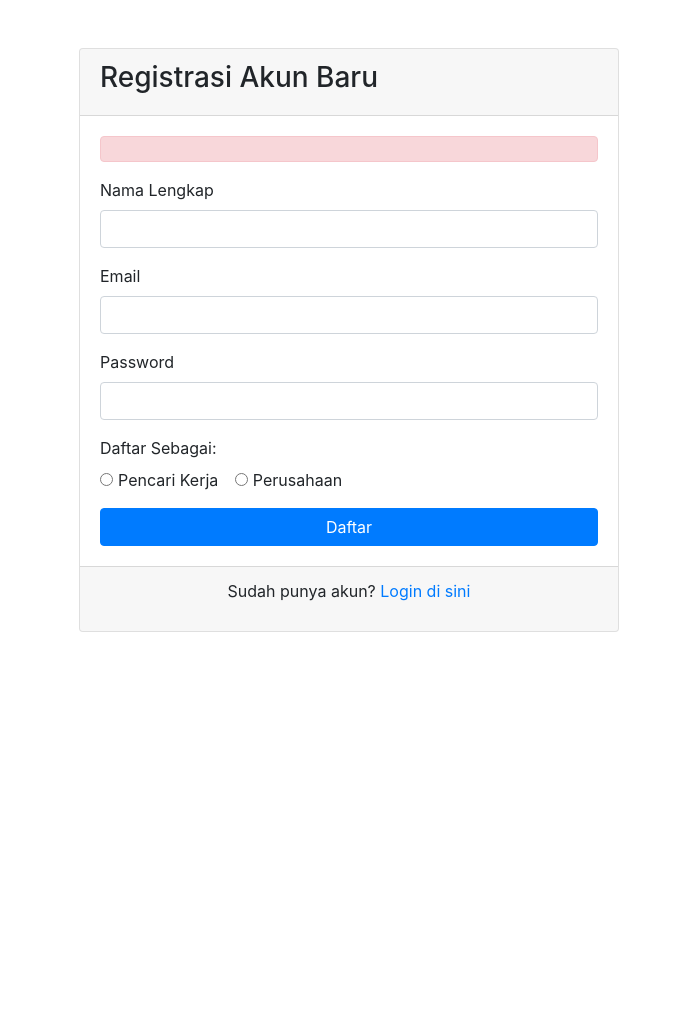
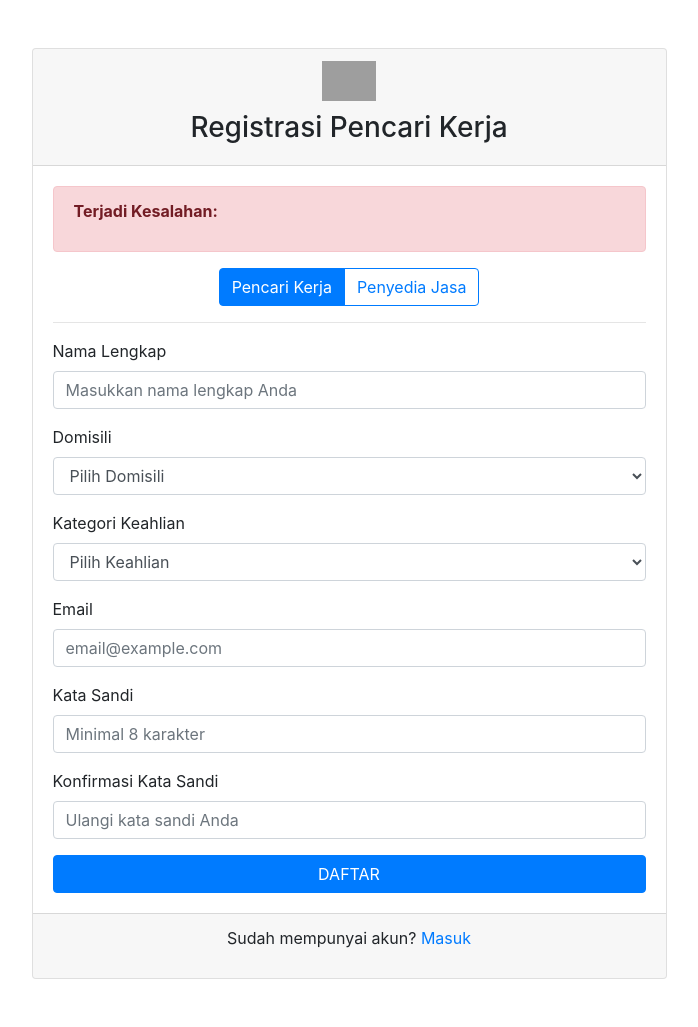
Before and after one commit to rrdtlsh/Begawi.id, a CodeIgniter 4 app: the page made by Begawi/app/Views/register_page.php in a window 1280 px wide. Shown: the whole page, without its empty margins (291-989 px from the left). Before the commit the page ends 632 px from the top, so only its background shows below. Run offline with PHP 8.4 and a stand-in for CodeIgniter, Linux system fonts and the light colour scheme; the template is opened without the code that fills it, so the values that code supplies are empty; some libraries are stand-ins or nearby versions; grey boxes are pictures that could not be loaded.

Commit message:
menambah seeded skill dan location untuk dropdown,  mengubah route, dan  login dan register mirip versi awal eza

```diff
--- a/Begawi/app/Database/Migrations/2025-06-05-132823_CreateVendors.php
+++ b/Begawi/app/Database/Migrations/2025-06-05-132823_CreateVendors.php
@@ -26,7 +26,7 @@
         ]);
         $this->forge->addKey('id', true);
         $this->forge->addForeignKey('user_id', 'users', 'id', 'CASCADE', 'CASCADE');
-        $this->forge->createTable('vendors');
+        $this->forge->createTable('vendors'); // Create the vendors table
     }
 
     public function down()
--- a/Begawi/app/Database/Migrations/2025-06-05-133225_CreateJobSeekersSkills.php
+++ b/Begawi/app/Database/Migrations/2025-06-05-133225_CreateJobSeekersSkills.php
@@ -19,7 +19,7 @@
     }
 
     public function down()
-    {
+    {//
         $this->forge->dropTable('jobseeker_skills');
     }
 }
--- a/Begawi/app/Models/SkillModel.php
+++ b/Begawi/app/Models/SkillModel.php
@@ -12,4 +12,6 @@
     protected $useTimestamps = true;
 
     protected $allowedFields = ['name'];
+
+
 }
--- a/Begawi/app/Views/login_page.php
+++ b/Begawi/app/Views/login_page.php
@@ -17,10 +17,10 @@
                     </div>
                     <div class="card-body">
                         <?php if (session()->getFlashdata('success')): ?>
-                            <div class="alert alert-success"><?= session()->getFlashdata('success') ?></div>
+                        <div class="alert alert-success"><?= session()->getFlashdata('success') ?></div>
                         <?php endif; ?>
                         <?php if (session()->getFlashdata('error')): ?>
-                            <div class="alert alert-danger"><?= session()->getFlashdata('error') ?></div>
+                        <div class="alert alert-danger"><?= session()->getFlashdata('error') ?></div>
                         <?php endif; ?>
 
                         <?= form_open('login/process') ?>
@@ -36,7 +36,7 @@
                         <?= form_close() ?>
                     </div>
                     <div class="card-footer text-center">
-                        <p>Belum punya akun? <a href="<?= site_url('register') ?>">Daftar sekarang</a></p>
+                        <p>Belum punya akun? <a href="/register">Daftar sekarang</a></p>
                     </div>
                 </div>
             </div>
--- a/Begawi/app/Views/register_page.php
+++ b/Begawi/app/Views/register_page.php
@@ -5,62 +5,161 @@
     <meta charset="UTF-8">
     <title>Registrasi - Begawi</title>
     <link rel="stylesheet" href="https://stackpath.bootstrapcdn.com/bootstrap/4.5.2/css/bootstrap.min.css">
+    <style>
+        /* Style untuk menyembunyikan field secara default */
+        .hidden-fields {
+            display: none;
+        }
+    </style>
 </head>
 
 <body>
-    <div class="container mt-5">
+    <div class="container mt-5 mb-5">
         <div class="row justify-content-center">
-            <div class="col-md-6">
+            <div class="col-md-7">
                 <div class="card">
-                    <div class="card-header">
-                        <h3>Registrasi Akun Baru</h3>
+                    <div class="card-header text-center">
+                        <img src="/logo-begawi.png" alt="Begawi Logo" style="height: 40px; margin-bottom: 10px;"><br>
+                        <h3 id="form-title">Registrasi Pencari Kerja</h3>
                     </div>
                     <div class="card-body">
                         <?php if (session()->get('errors')): ?>
                             <div class="alert alert-danger">
+                                <strong>Terjadi Kesalahan:</strong>
+                                <ul>
                                     <?php foreach (session()->get('errors') as $error): ?>
-                                    <p><?= esc($error) ?></p>
+                                        <li><?= esc($error) ?></li>
                                     <?php endforeach; ?>
+                                </ul>
                             </div>
                         <?php endif; ?>
 
                         <?= form_open('register/process') ?>
+                        <div class="form-group text-center">
+                            <div class="btn-group btn-group-toggle" data-toggle="buttons">
+                                <label class="btn btn-outline-primary active">
+                                    <input type="radio" name="role" value="jobseeker" checked onchange="toggleFields()">
+                                    Pencari Kerja
+                                </label>
+                                <label class="btn btn-outline-primary">
+                                    <input type="radio" name="role" value="vendor" onchange="toggleFields()"> Penyedia
+                                    Jasa
+                                </label>
+                            </div>
+                        </div>
+                        <hr>
+
+                        <div id="jobseeker-fields">
                             <div class="form-group">
                                 <label for="fullname">Nama Lengkap</label>
-                            <input type="text" name="fullname" class="form-control" value="<?= old('fullname') ?>"
-                                required>
+                                <input type="text" name="fullname" class="form-control"
+                                    placeholder="Masukkan nama lengkap Anda" value="<?= old('fullname') ?>">
                             </div>
                             <div class="form-group">
-                            <label for="email">Email</label>
-                            <input type="email" name="email" class="form-control" value="<?= old('email') ?>" required>
+                                <label for="js_location_id">Domisili</label>
+                                <select name="js_location_id" class="form-control">
+                                    <option value="">Pilih Domisili</option>
+                                    <?php foreach ($locations as $loc): ?>
+                                        <option value="<?= $loc->id ?>" <?= old('js_location_id') == $loc->id ? 'selected' : '' ?>>
+                                            <?= esc($loc->name) ?>
+                                        </option>
+                                    <?php endforeach; ?>
+                                </select>
                             </div>
                             <div class="form-group">
-                            <label for="password">Password</label>
-                            <input type="password" name="password" class="form-control" required>
+                                <label for="skills">Kategori Keahlian</label>
+                                <select name="skills[]" class="form-control">
+                                    <option value="">Pilih Keahlian</option>
+                                    <?php foreach ($skills as $skill): ?>
+                                        <option valu="<?= $skill->id ?>" <?= old('skills') == $skill->id ? 'selected' : '' ?>>
+                                            < ?=esc($skill->name) ?>
+                                            <?php endforeach; ?>
+                                </select>
+                            </div>
+                        </div>
+
+                        <div id="vendor-fields" class="hidden-fields">
+                            <div class="form-group">
+                                <label for="company_name">Nama Penyedia Jasa / Usaha</label>
+                                <input type="text" name="company_name" class="form-control"
+                                    placeholder="Contoh: PT. Jaya Abadi" value="<?= old('company_name') ?>">
                             </div>
                             <div class="form-group">
-                            <label>Daftar Sebagai:</label><br>
-                            <div class="form-check form-check-inline">
-                                <input class="form-check-input" type="radio" name="role" id="jobseeker"
-                                    value="jobseeker" <?= old('role', 'jobseeker') == 'jobseeker' ? 'checked' : '' ?>>
-                                <label class="form-check-label" for="jobseeker">Pencari Kerja</label>
+                                <label for="industry">Bidang Kategori Jasa</label>
+                                <input type="text" name="industry" class="form-control"
+                                    placeholder="Contoh: Teknologi Informasi" value="<?= old('industry') ?>">
                             </div>
-                            <div class="form-check form-check-inline">
-                                <input class="form-check-input" type="radio" name="role" id="vendor" value="vendor"
-                                    <?= old('role') == 'vendor' ? 'checked' : '' ?>>
-                                <label class="form-check-label" for="vendor">Perusahaan</label>
+                            <div class="form-group">
+                                <label for="vendor_location_id">Domisili Usaha</label>
+                                <select name="vendor_location_id" class="form-control">
+                                    <option value="">Pilih Domisili Usaha</option>
+                                    <?php foreach ($locations as $loc): ?>
+                                        <option value="<?= $loc->id ?>" <?= old('vendor_location_id') == $loc->id ? 'selected' : '' ?>>
+                                            <?= esc($loc->name) ?>
+                                        </option>
+                                    <?php endforeach; ?>
+                                </select>
+                            </div>
+                            <div class="form-group">
+                                <label for="contact">Nomor Telepon / WhatsApp</label>
+                                <input type="text" name="contact" class="form-control"
+                                    placeholder="Contoh: 081234567890" value="<?= old('contact') ?>">
                             </div>
                         </div>
-                        <button type="submit" class="btn btn-primary btn-block">Daftar</button>
+
+                        <div class="form-group">
+                            <label for="email">Email Usaha</label>
+                            <input type="email" name="email" class="form-control" placeholder="email@example.com"
+                                value="<?= old('email') ?>">
+                        </div>
+                        <div class="form-group">
+                            <label for="password">Kata Sandi</label>
+                            <input type="password" name="password" class="form-control"
+                                placeholder="Minimal 8 karakter">
+                        </div>
+                        <div class="form-group">
+                            <label for="password_confirm">Konfirmasi Kata Sandi</label>
+                            <input type="password" name="password_confirm" class="form-control"
+                                placeholder="Ulangi kata sandi Anda">
+                        </div>
+
+                        <button type="submit" id="submit-button" class="btn btn-primary btn-block">DAFTAR</button>
                         <?= form_close() ?>
                     </div>
                     <div class="card-footer text-center">
-                        <p>Sudah punya akun? <a href="<?= site_url('login') ?>">Login di sini</a></p>
+                        <p>Sudah mempunyai akun? <a href="/login">Masuk</a></p>
                     </div>
                 </div>
             </div>
         </div>
     </div>
+
+    <script>
+        function toggleFields() {
+            const role = document.querySelector('input[name="role"]:checked').value;
+            const jobseekerFields = document.getElementById('jobseeker-fields');
+            const vendorFields = document.getElementById('vendor-fields');
+            const formTitle = document.getElementById('form-title');
+            const submitButton = document.getElementById('submit-button');
+            const emailLabel = document.querySelector('label[for="email"]');
+
+            if (role === 'jobseeker') {
+                jobseekerFields.style.display = 'block';
+                vendorFields.style.display = 'none';
+                formTitle.innerText = 'Registrasi Pencari Kerja';
+                submitButton.innerText = 'DAFTAR';
+                emailLabel.innerText = 'Email';
+            } else {
+                jobseekerFields.style.display = 'none';
+                vendorFields.style.display = 'block';
+                formTitle.innerText = 'Registrasi Penyedia Jasa';
+                submitButton.innerText = 'DAFTAR SEBAGAI PENYEDIA JASA';
+                emailLabel.innerText = 'Email Usaha';
+            }
+        }
+        document.addEventListener('DOMContentLoaded', toggleFields);
+    </script>
+
 </body>
 
 </html>
```
Also changed, not shown: Begawi/app/Config/Routes.php (+12 -4 lines), Begawi/app/Controllers/AuthController.php (+88 -20 lines), Begawi/app/Database/Seeds/LocationSeeder.php (added, +28 -0 lines), Begawi/app/Database/Seeds/SkillSeeder.php (added, +32 -0 lines), Begawi/app/Models/LocationModel.php (added, +17 -0 lines), Begawi/app/Database/Migrations/2025-06-05-132730_CreateLocations.php (renamed from Begawi/app/Database/Migrations/2025-06-05-162832_CreateLocations.php). Lines whose indentation alone changed are shown as unchanged.
